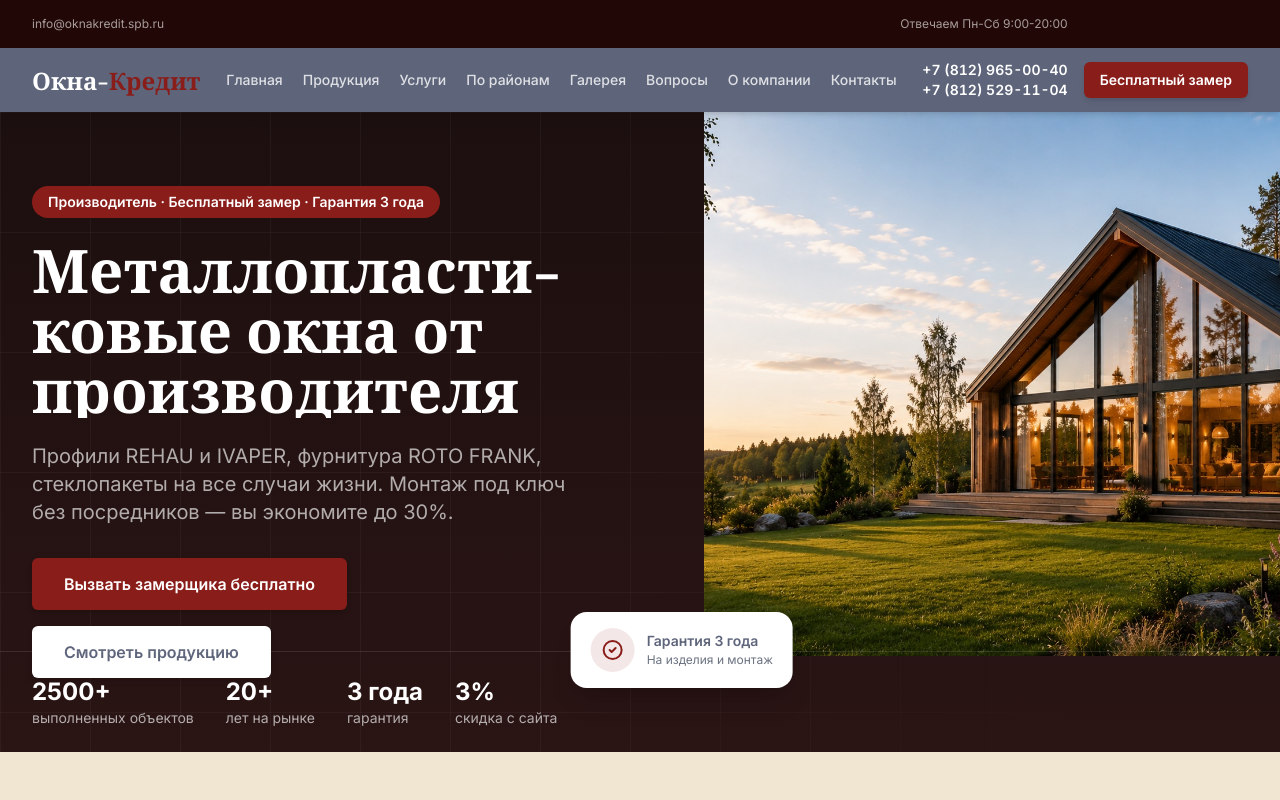
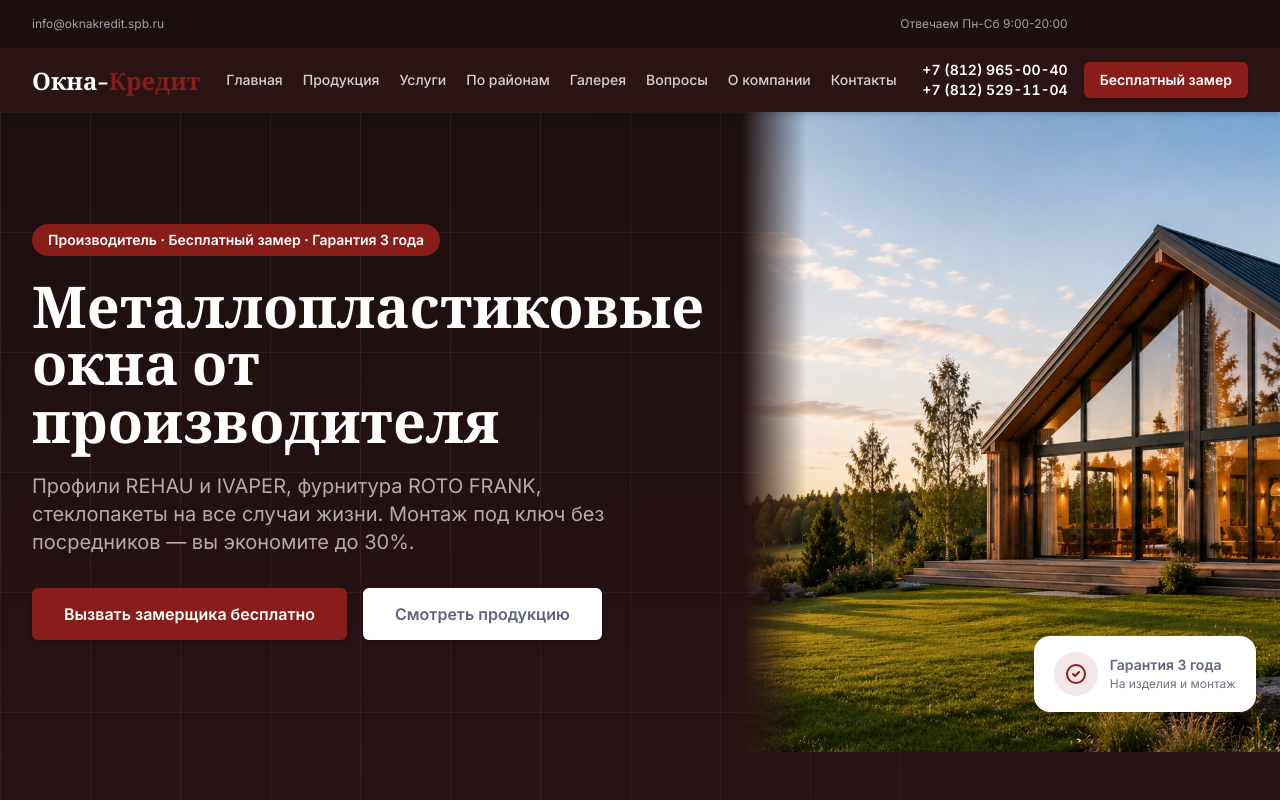
Before and after one commit to rkmartin0106/OknaKredit, a Next.js app: page / in a window 1280 px wide. Shown: the top 800 px of the page. Built offline with nearby package versions, Linux system fonts and the light colour scheme.

Commit message:
Hero follow-up fixes: 58/42 split, no-hyphenate H1, single-row CTAs, separated stats, photo edge dissolve, burgundy header, relocated badge card, stronger mullion pattern

```diff
--- a/src/app/page.tsx
+++ b/src/app/page.tsx
@@ -102,7 +102,7 @@ export default function HomePage() {
     <>
       {/* Hero */}
       <section
-        className="relative overflow-hidden flex flex-col lg:block lg:min-h-[640px]"
+        className="relative overflow-hidden"
         style={{ background: "linear-gradient(180deg, #1C0F0F 0%, #2A1414 100%)" }}
       >
         {/* Window mullion pattern — desktop, fades out toward the photo */}
@@ -110,7 +110,7 @@ export default function HomePage() {
           className="absolute inset-0 hidden lg:block pointer-events-none"
           style={{
             backgroundImage:
-              "repeating-linear-gradient(to right, rgba(255,255,255,0.04) 0, rgba(255,255,255,0.04) 1px, transparent 1px, transparent 90px), repeating-linear-gradient(to bottom, rgba(255,255,255,0.04) 0, rgba(255,255,255,0.04) 1px, transparent 1px, transparent 120px)",
+              "repeating-linear-gradient(to right, rgba(255,255,255,0.06) 0, rgba(255,255,255,0.06) 1px, transparent 1px, transparent 90px), repeating-linear-gradient(to bottom, rgba(255,255,255,0.06) 0, rgba(255,255,255,0.06) 1px, transparent 1px, transparent 120px)",
             maskImage: "linear-gradient(to right, black 0%, black 45%, transparent 90%)",
             WebkitMaskImage: "linear-gradient(to right, black 0%, black 45%, transparent 90%)",
           }}
@@ -124,45 +124,52 @@ export default function HomePage() {
           }}
         />
 
+        {/* Copy + image row */}
+        <div className="relative flex flex-col lg:block lg:min-h-[640px]">
           {/* Copy */}
           <div className="relative order-1 max-w-7xl mx-auto w-full px-4 sm:px-6 lg:px-8 py-16 md:py-20 lg:py-0 lg:min-h-[640px] lg:flex lg:items-center">
-          <div className="lg:w-1/2 lg:pr-[5%]">
+            <div className="lg:w-[58%] lg:pr-[5%]">
               <span className="inline-block bg-brand-red text-white text-sm font-semibold px-4 py-1.5 rounded-full mb-5">
                 Производитель · Бесплатный замер · Гарантия 3 года
               </span>
               <h1
-              className="text-4xl md:text-5xl xl:text-6xl font-heading font-bold text-white leading-[1.05] line-clamp-3 break-words"
-              style={{ hyphens: "auto" }}
+                className="text-4xl md:text-5xl font-heading font-bold text-white leading-[1.05] break-words [hyphens:auto] lg:[hyphens:none] lg:[overflow-wrap:normal] lg:[word-break:normal] lg:text-[clamp(2.75rem,4.5vw,4rem)]"
               >
                 Металлопластиковые окна от производителя
               </h1>
               <p className="mt-6 text-white/65 text-lg md:text-xl leading-relaxed max-w-xl">
                 Профили REHAU и IVAPER, фурнитура ROTO FRANK, стеклопакеты на все случаи жизни. Монтаж под ключ без посредников — вы экономите до 30%.
               </p>
-            <div className="mt-8 flex flex-wrap gap-4">
-              <Link href="/contact" className="btn-primary text-base py-3.5 px-8">
+              <div className="mt-8 flex flex-wrap lg:flex-nowrap gap-4">
+                <Link href="/contact" className="btn-primary text-base py-3.5 px-8 whitespace-nowrap">
                   Вызвать замерщика бесплатно
                 </Link>
-              <Link href="/products" className="btn-white text-base py-3.5 px-8">
+                <Link href="/products" className="btn-white text-base py-3.5 px-8 whitespace-nowrap">
                   Смотреть продукцию
                 </Link>
               </div>
             </div>
           </div>
 
-        {/* Image — full-bleed on the right, touching top + right viewport edge */}
-        <div className="relative order-2 h-72 sm:h-96 lg:absolute lg:inset-y-0 lg:right-0 lg:h-auto lg:w-[45%]">
-          <div className="absolute inset-0 lg:bottom-24 overflow-hidden">
+          {/* Image — full-bleed on the right, touching top + right viewport edge, soft left-edge dissolve */}
+          <div className="relative order-2 h-72 sm:h-96 lg:absolute lg:inset-y-0 lg:right-0 lg:h-auto lg:w-[42%]">
+            <div
+              className="absolute inset-0 overflow-hidden"
+              style={{
+                maskImage: "linear-gradient(to right, transparent 0%, black 12%)",
+                WebkitMaskImage: "linear-gradient(to right, transparent 0%, black 12%)",
+              }}
+            >
               <Image
                 src="/images/hero-house.jpg"
                 alt="Загородный дом с панорамным остеклением — окна и двери от Окна-Кредит"
                 fill
                 priority
-              sizes="(min-width: 1024px) 45vw, 100vw"
+                sizes="(min-width: 1024px) 42vw, 100vw"
                 className="object-cover"
               />
             </div>
-          <div className="absolute z-10 left-4 sm:left-6 lg:left-0 bottom-6 lg:bottom-16 flex items-center gap-3 bg-white rounded-2xl shadow-xl px-5 py-4 max-w-[240px] lg:-translate-x-[60%]">
+            <div className="absolute z-10 right-4 sm:right-6 lg:right-6 bottom-6 lg:bottom-10 flex items-center gap-3 bg-white rounded-2xl shadow-xl px-5 py-4 max-w-[240px]">
               <div className="w-11 h-11 shrink-0 rounded-full bg-brand-red/10 flex items-center justify-center">
                 <svg className="w-6 h-6 text-brand-red" fill="none" stroke="currentColor" viewBox="0 0 24 24">
                   <path strokeLinecap="round" strokeLinejoin="round" strokeWidth={2} d="M9 12l2 2 4-4m6 2a9 9 0 11-18 0 9 9 0 0118 0z" />
@@ -174,9 +181,10 @@ export default function HomePage() {
               </div>
             </div>
           </div>
+        </div>
 
-        {/* Stats — same left margin as H1, hairline divider, pinned to hero bottom on desktop */}
-        <div className="relative order-3 max-w-7xl mx-auto w-full px-4 sm:px-6 lg:px-8 lg:absolute lg:inset-x-0 lg:bottom-0 mt-10 lg:mt-0 border-t border-white/10 py-6 flex flex-wrap gap-8 text-white/65 text-sm">
+        {/* Stats — own block, same left margin as H1, hairline divider, never overlaps the CTAs */}
+        <div className="relative max-w-7xl mx-auto w-full px-4 sm:px-6 lg:px-8 mt-16 border-t border-white/10 py-6 flex flex-wrap gap-8 text-white/65 text-sm">
           {[
             ["2500+", "выполненных объектов"],
             ["20+", "лет на рынке"],
--- a/src/components/Header.tsx
+++ b/src/components/Header.tsx
@@ -19,9 +19,9 @@ export default function Header() {
   const [open, setOpen] = useState(false);
 
   return (
-    <header className="sticky top-0 z-50 bg-brand-blue shadow-md">
+    <header className="sticky top-0 z-50 bg-[#2A1414] shadow-md">
       {/* Top bar */}
-      <div className="bg-brand-blueDark text-white/60 text-xs py-1.5 hidden md:block">
+      <div className="bg-[#1C0F0F] text-white/60 text-xs py-1.5 hidden md:block">
         <div className="max-w-7xl mx-auto px-4 sm:px-6 lg:px-8 flex justify-between items-center">
           <a href="mailto:info@oknakredit.spb.ru" className="hover:text-white transition-colors">
             info@oknakredit.spb.ru
@@ -96,7 +96,7 @@ export default function Header() {
       {/* Mobile menu */}
       <div
         className={clsx(
-          "md:hidden bg-brand-blueDark transition-all duration-300 overflow-hidden",
+          "md:hidden bg-[#1C0F0F] transition-all duration-300 overflow-hidden",
           open ? "max-h-screen py-3" : "max-h-0"
         )}
       >
```
Lines whose indentation alone changed are shown as unchanged.
